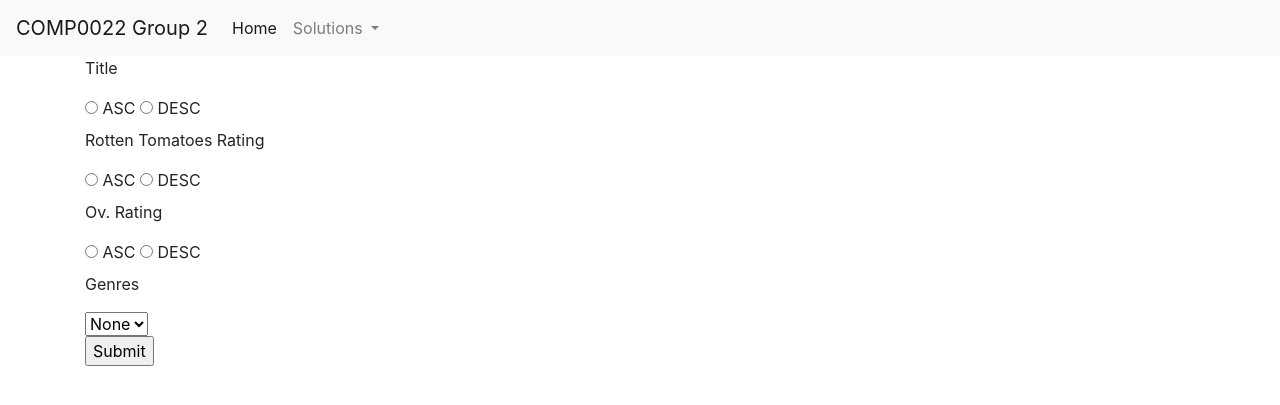
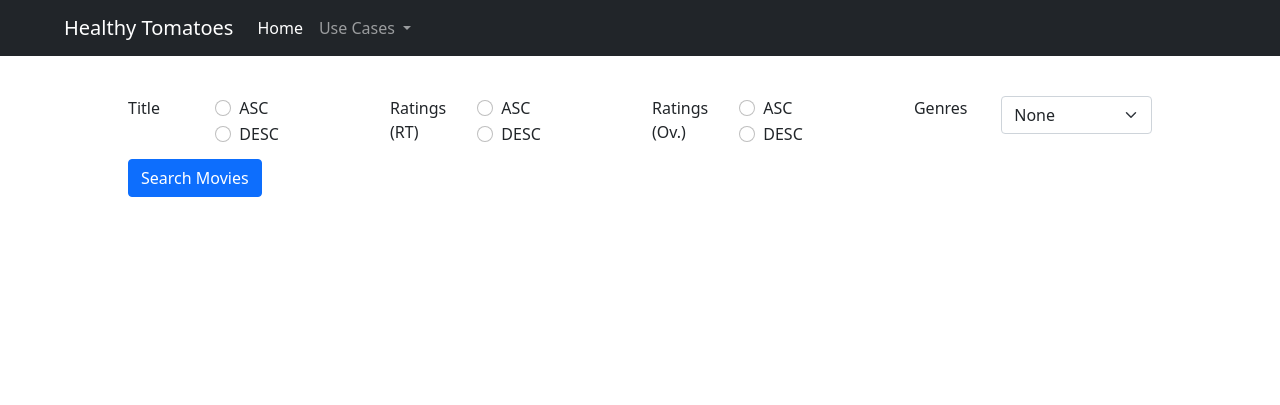
Before and after one commit to jameslee1237/COMP0022, a Flask app: template python/templates/use_case_1.html in a window 1280 px wide. Shown: the top 405 px of the page. Run offline with Flask 2, Linux system fonts and the light colour scheme; the template is opened without the code that fills it, so the values that code supplies are empty; some libraries are stand-ins or nearby versions.

Commit message:
Improved styling for use case 1

```diff
--- a/python/app.py
+++ b/python/app.py
@@ -218,7 +218,7 @@ class App:
 
         if filters is None:
             # This condition is activated through a GET request on the page
-            query_params = ';'
+            query_params = ' LIMIT 20 OFFSET 20;'
         else:
             # Additional query parameters found from filters argument - build SQL command
             filters = filters.to_dict(flat=False)
@@ -243,7 +243,7 @@ class App:
                     query_params += f' {col_name} {str(col_filter[0]).upper()}'
                     if idx < len(filters.items()) -1 and len(filters.items()) > 1:
                         query_params += ','
-                query_params += ';'
+            query_params += ' LIMIT 20 OFFSET 20;'
 
         # Build final query for execution
         base_query += query_params
--- /dev/null
+++ b/python/static/base.css
@@ -0,0 +1,15 @@
+/* CSS for base template styling */
+.content {
+    margin: 0 10% !important;
+}
+
+/* Navbar */
+.navbar {
+    padding-left: 5%;
+    padding-right: 5%;
+}
+
+.container-fluid {
+    padding-left: 0px !important;
+    padding-right: 0px !important;
+}
--- a/python/static/styles.css
+++ /dev/null
@@ -1,9 +0,0 @@
-/* CSS for general styling across all webpages */
-
-body {
-    margin: 0 10%;
-}
-
-.bg-light {
-    background-color: transparent !important;
-}
--- /dev/null
+++ b/python/static/use_case_1.css
@@ -0,0 +1,39 @@
+/* CSS for use case 1 styling */
+.use-case-1-form {
+    width: 100%;
+    padding-top: 2.5rem;
+    padding-bottom: 2.5rem;
+}
+
+.use-case-1-results-table {
+    width: 100%;
+    table-layout: auto;
+    overflow: scroll;
+}
+
+.align-rows {
+    display: flex !important;
+    flex-direction: column !important;
+    align-items: center !important;
+}
+
+td, th {
+    padding-right: calc(10px + 1%) !important;
+}
+
+.genre-list > .genre-tag {
+    display: inline-block;
+    margin-right: 3px;
+    margin-bottom: 2px;
+    padding: 4px 10px;
+    background-color: greenyellow;
+    border-radius: 7px;
+}
+
+
+@media only screen and (max-width:768px) {
+    .use-case-1-results {
+        font-size: 12px;
+        overflow-x: scroll;
+    }
+}
--- a/python/templates/base.html
+++ b/python/templates/base.html
@@ -8,47 +8,46 @@
     <title>COMP0022 Group 2 - {% block title %} {% endblock %}</title>
 
     <!-- CSS -->
-    <link rel="stylesheet" type="text/css" href="{{ url_for('static', filename='styles.css') }}">
+    <link rel="stylesheet" type="text/css" href="{{ url_for('static', filename='base.css') }}">
+
+    <!-- CSS for other pages based on the base.html template -->
+    {% block css_links %} {% endblock %}
 
     <!-- Bootstrap CSS -->
-    <link rel="stylesheet" href="https://cdn.jsdelivr.net/npm/bootstrap@4.0.0/dist/css/bootstrap.min.css" integrity="sha384-Gn5384xqQ1aoWXA+058RXPxPg6fy4IWvTNh0E263XmFcJlSAwiGgFAW/dAiS6JXm" crossorigin="anonymous">
-
+    <link href="https://cdn.jsdelivr.net/npm/bootstrap@5.0.2/dist/css/bootstrap.min.css" rel="stylesheet" integrity="sha384-EVSTQN3/azprG1Anm3QDgpJLIm9Nao0Yz1ztcQTwFspd3yD65VohhpuuCOmLASjC" crossorigin="anonymous">
   </head>
   <body>
     <!-- Optional JavaScript -->
     <!-- jQuery first, then Popper.js, then Bootstrap JS -->
     <script src="https://code.jquery.com/jquery-3.2.1.slim.min.js" integrity="sha384-KJ3o2DKtIkvYIK3UENzmM7KCkRr/rE9/Qpg6aAZGJwFDMVNA/GpGFF93hXpG5KkN" crossorigin="anonymous"></script>
-    <script src="https://cdn.jsdelivr.net/npm/popper.js@1.12.9/dist/umd/popper.min.js" integrity="sha384-ApNbgh9B+Y1QKtv3Rn7W3mgPxhU9K/ScQsAP7hUibX39j7fakFPskvXusvfa0b4Q" crossorigin="anonymous"></script>
-    <script src="https://cdn.jsdelivr.net/npm/bootstrap@4.0.0/dist/js/bootstrap.min.js" integrity="sha384-JZR6Spejh4U02d8jOt6vLEHfe/JQGiRRSQQxSfFWpi1MquVdAyjUar5+76PVCmYl" crossorigin="anonymous"></script>
+    <script src="https://cdn.jsdelivr.net/npm/@popperjs/core@2.9.2/dist/umd/popper.min.js" integrity="sha384-IQsoLXl5PILFhosVNubq5LC7Qb9DXgDA9i+tQ8Zj3iwWAwPtgFTxbJ8NT4GN1R8p" crossorigin="anonymous"></script>
+    <script src="https://cdn.jsdelivr.net/npm/bootstrap@5.0.2/dist/js/bootstrap.min.js" integrity="sha384-cVKIPhGWiC2Al4u+LWgxfKTRIcfu0JTxR+EQDz/bgldoEyl4H0zUF0QKbrJ0EcQF" crossorigin="anonymous"></script>
 
     <!-- TOP Navigation bar -->
-    <nav class="navbar navbar-expand-lg navbar-light bg-light">
-      <a class="navbar-brand" href="/">COMP0022 Group 2</a>
-      <div class="collapse navbar-collapse" id="navbarSupportedContent">
-        <ul class="navbar-nav mr-auto">
-          <li class="nav-item active">
-            <a class="nav-link" href="/">Home<span class="sr-only">(current)</span></a>
-          </li>
-          <li class="nav-item dropdown">
-            <a class="nav-link dropdown-toggle" href="" id="navbarDropdown" role="button" data-toggle="dropdown" aria-haspopup="true" aria-expanded="false">
-              Solutions
-            </a>
-            <div class="dropdown-menu" aria-labelledby="navbarDropdown">
-              <a class="dropdown-item" href="use_case_1">Use Case 1</a>
-              <a class="dropdown-item" href="search">Use Case 2</a>
-              <a class="dropdown-item" href="view_ratings">View Ratings</a>
-              <a class="dropdown-item" href="view_links">View Links</a>
-              <a class="dropdown-item" href="view_tags">View Tags</a>
-            </div>
-          </li>
-          <!-- <li class="nav-item">
-            <a class="nav-link disabled" href="#">Disabled</a>
-          </li> -->
-        </ul>
-        <!-- <form class="form-inline my-2 my-lg-0">
-          <input class="form-control mr-sm-2" type="search" placeholder="Search" aria-label="Search">
-          <button class="btn btn-outline-success my-2 my-sm-0" type="submit">Search</button>
-        </form> -->
+    <nav class="navbar navbar-expand-lg navbar-dark bg-dark">
+      <div class="container-fluid">
+        <a class="navbar-brand" href="/">Healthy Tomatoes</a>
+        <button class="navbar-toggler" type="button" data-bs-toggle="collapse" data-bs-target="#navbarSupportedContent" aria-controls="navbarSupportedContent" aria-expanded="false" aria-label="Toggle navigation">
+          <span class="navbar-toggler-icon"></span>
+        </button>
+        <div class="collapse navbar-collapse" id="navbarSupportedContent">
+          <ul class="navbar-nav me-auto mb-2 mb-lg-0">
+            <li class="nav-item">
+              <a class="nav-link active" aria-current="page" href="/">Home</a>
+            </li>
+            <li class="nav-item dropdown">
+              <a class="nav-link dropdown-toggle" href="" id="navbarDropdown" role="button" data-bs-toggle="dropdown" aria-expanded="false">
+                Use Cases
+              </a>
+              <ul class="dropdown-menu" aria-labelledby="navbarDropdown">
+                <li><a class="dropdown-item" href="use_case_1">Use Case 1</a></li>
+                <li><a class="dropdown-item" href="search">Use Case 2</a></li>
+                <li><hr class="dropdown-divider"></li>
+                <li><a class="dropdown-item" href="#">Something else here</a></li>
+              </ul>
+            </li>
+          </ul>
+        </div>
       </div>
     </nav>
     <div class="content">
--- a/python/templates/use_case_1.html
+++ b/python/templates/use_case_1.html
@@ -1,40 +1,54 @@
 {% extends 'base.html' %}
 
 {% block title %} Use Case 1 {% endblock %}
+
+{% block css_links %}
+    <link rel="stylesheet" href="{{ url_for('static', filename='use_case_1.css') }}">
+{% endblock %}
 
 {% block button_menu %}
 {% endblock button_menu %}
 
 {% block content %}
-    <div class="container test-form" style="display: flex;">
-        <form action="{{ url_for('get_data') }}" method="POST">
-            <!-- Filter by basic attributes-->
-            <div class="filter-group">
-                <p>Title</p>
-                <input type="radio" name="title" value="asc">
-                <label>ASC</label>
-                <input type="radio" name="title" value="desc">
-                <label>DESC</label>
+    <div class="">
+        <form class="use-case-1-form" action="{{ url_for('get_data') }}" method="POST">
+            <fieldset class="row mb-2">
+                <legend class="col-form-label col-sm-1 pt-0">Title</legend>
+                <div class="col-sm-2">
+                    <div class="form-check">
+                        <input class="form-check-input" type="radio" name="title" id="title-asc" value="asc">
+                        <label class="form-check-label" for="title-asc">ASC</label>
                     </div>
-
-            <!-- Filter by ordered ratings -->
-            <div class="filter-group">
-                <p>Rotten Tomatoes Rating</p>
-                <input type="radio" name="rotten_tomatoes" value="asc" id="asc-option">
-                <label>ASC</label>
-                <input type="radio" name="rotten_tomatoes" value="desc" id="desc-option">
-                <label>DESC</label>
+                    <div class="form-check">
+                        <input class="form-check-input" type="radio" name="title" id="title-desc" value="desc">
+                        <label class="form-check-label" for="title-desc">DESC</label>
                     </div>
-            <div class="filter-group">
-                <p>Ov. Rating</p>
-                <input type="radio" name="rating" value="asc">
-                <label>ASC</label>
-                <input type="radio" name="rating" value="desc">
-                <label>DESC</label>
                 </div>
-            <div class="filter-group">
-                <p>Genres</p>
-                <select name="genre">
+                <legend class="col-form-label col-sm-1 pt-0">Ratings (RT)</legend>
+                <div class="col-sm-2">
+                    <div class="form-check">
+                        <input class="form-check-input" type="radio" name="rotten_tomatoes" id="ratings-rt-asc" value="asc">
+                        <label class="form-check-label" for="ratings-rt-asc">ASC</label>
+                    </div>
+                    <div class="form-check">
+                        <input class="form-check-input" type="radio" name="rotten_tomatoes" id="ratings-rt-desc" value="desc">
+                        <label class="form-check-label" for="ratings-rt-desc">DESC</label>
+                    </div>
+                </div>
+                <legend class="col-form-label col-sm-1 pt-0">Ratings (Ov.)</legend>
+                <div class="col-sm-2">
+                    <div class="form-check">
+                        <input class="form-check-input" type="radio" name="rating" id="ratings-asc" value="asc">
+                        <label class="form-check-label" for="ratings-asc">ASC</label>
+                    </div>
+                    <div class="form-check">
+                        <input class="form-check-input" type="radio" name="rating" id="ratings-desc" value="desc">
+                        <label class="form-check-label" for="ratings-desc">DESC</label>
+                    </div>
+                </div>
+                <legend class="col-form-label col-sm-1 pt-0">Genres</legend>
+                <div class="col-sm-2">
+                    <select class="form-select" name="genre">
                         <!-- Add a default option "None" to prevent filtering on genre column -->
                         <option value="none" selected>None</option>
                         {% for genre_name in unique_genres %}
@@ -42,19 +56,16 @@
                         {% endfor %}
                     </select>
                 </div>
-            <input type="submit" value="Submit">
+            </fieldset>
+            <button type="submit" class="btn btn-primary">Search Movies</button>
           </form>
     </div>
-    <style>
-        table {border-collapse:collapse; table-layout:fixed;;}
-        table td {width:100px; word-wrap:break-word;}
-    </style>
-    <div style="overflow-x: auto;">
-        <table class="">
-            <thead class="thead-light">
+    <div class="use-case-1-results">
+        <table class="table use-case-1-results-table">
+            <thead class="table-dark">
                 <tr>
                     {% for i in range(0, len) %}
-                        <th>{{headings_display[i]}}</th>
+                        <th scope="col">{{headings_display[i]}}</th>
                     {% endfor %}
                 </tr>
             </thead>
@@ -64,11 +75,13 @@
                         {% for j in range(0, len) %}
                             {% if j == 2 %}
                                 {% set genre_list = row[j].split('|') %}
-                                <td style="display: flex;">
+                                <td class="genre-list">
                                     {% for genre in genre_list %}
-                                        <p class="genre-tag">{{genre}}</p>
+                                        <span class="genre-tag">{{genre}}</span>
                                     {% endfor %}
                                 </td>
+                            {% elif j == 0 %}
+                                <th scope="row">{{row[j]}}</th>
                             {% else %}
                                 <td>{{row[j]}}</td>
                             {% endif %}
```
Lines whose indentation alone changed are shown as unchanged.
